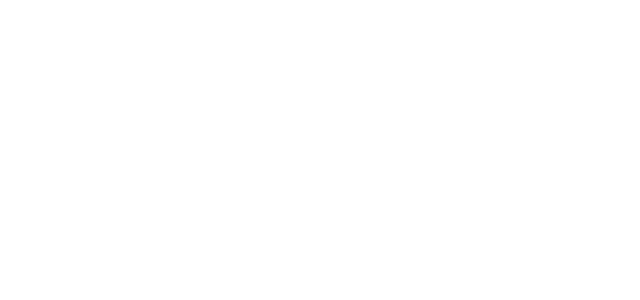
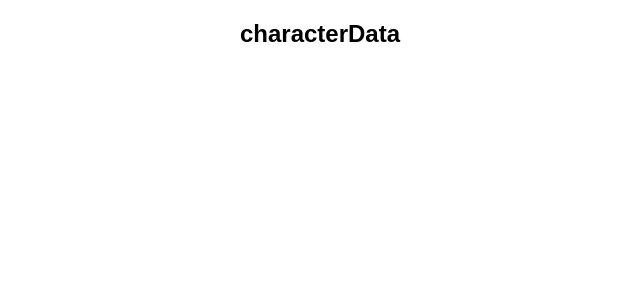
Before and after one commit to DanteUh/tekken-frame-data-app, a React (Create React App) app: page / in a window 1280 px wide. Shown: the top 300 px of the page, without its empty margins (320-960 px from the left). Built offline with nearby package versions, Linux system fonts and the light colour scheme.

Commit message:
Basic structure data container

```diff
--- a/package.json
+++ b/package.json
@@ -4,6 +4,7 @@
   "private": true,
   "dependencies": {
     "cheerio": "^1.0.0-rc.2",
+    "prop-types": "^15.6.0",
     "react": "^16.2.0",
     "react-dom": "^16.2.0",
     "react-scripts": "1.1.1",
--- a/src/App.js
+++ b/src/App.jsx
@@ -1,11 +1,17 @@
 import React, { Component } from 'react';
 import './App.css';
 
+import DataContainer from './Components/DataContainer';
+
 class App extends Component {
+  state = {
+    error: false
+  }
+
   render() {
     return (
       <div className="App">
-
+        <DataContainer />
       </div>
     );
   }
--- /dev/null
+++ b/src/Components/DataContainer.jsx
@@ -0,0 +1,16 @@
+import React, { Component } from 'react';
+import DataTable from './DataTable';
+
+export default class DataContainer extends Component {
+  state = {
+    characterData: 'characterData',
+  }
+
+  render() {
+    return (
+      <div className="data-container">
+        <DataTable characterData={this.state.characterData} />
+      </div>
+    );
+  }
+}
--- /dev/null
+++ b/src/Components/DataTable.jsx
@@ -0,0 +1,14 @@
+import React from 'react';
+import PropTypes from 'prop-types';
+
+const DataTable = props => (
+  <div className="data-table">
+    <h2>{props.characterData}</h2>
+  </div>
+);
+
+DataTable.propTypes = {
+  characterData: PropTypes.string.isRequired,
+};
+
+export default DataTable;
```
Also changed, not shown: src/Components/DataContainer.js (deleted), src/Components/DataTable.js (deleted), 1 other file (tests, documents, lock files or other folders).
